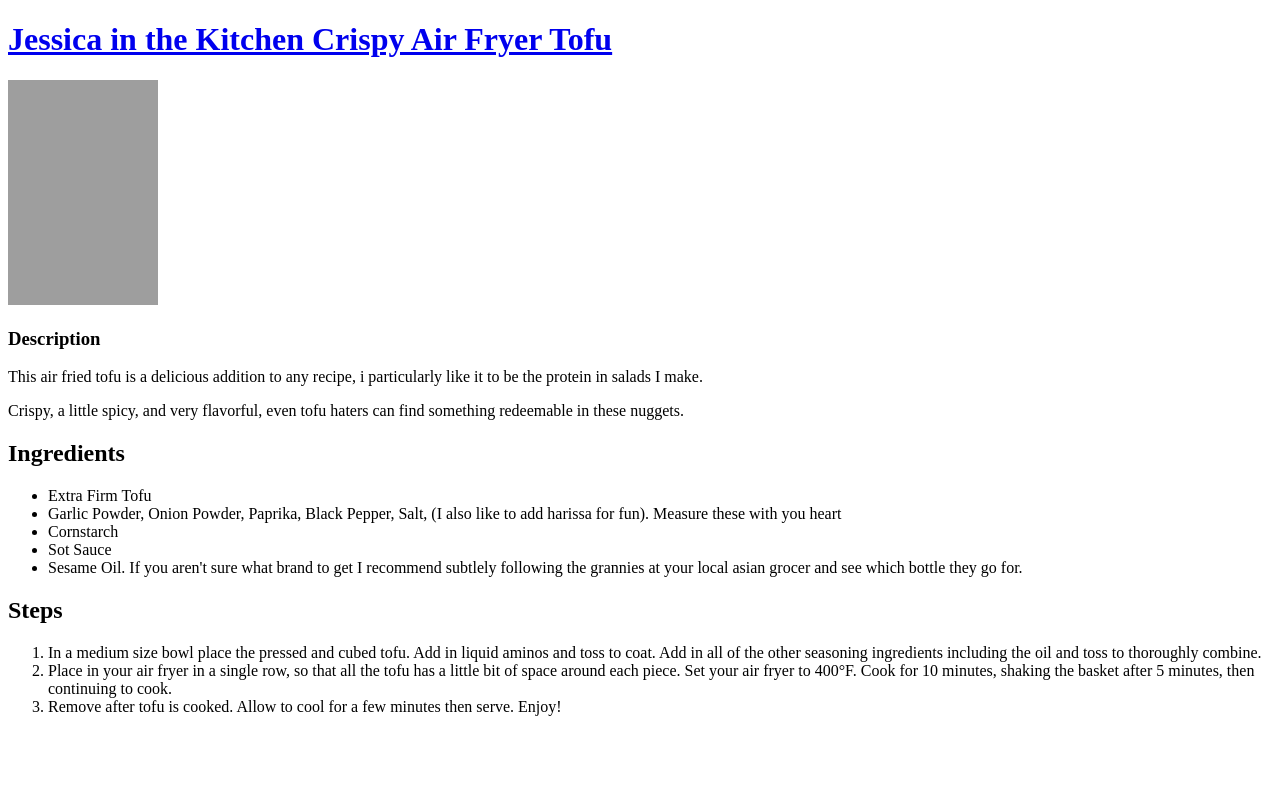
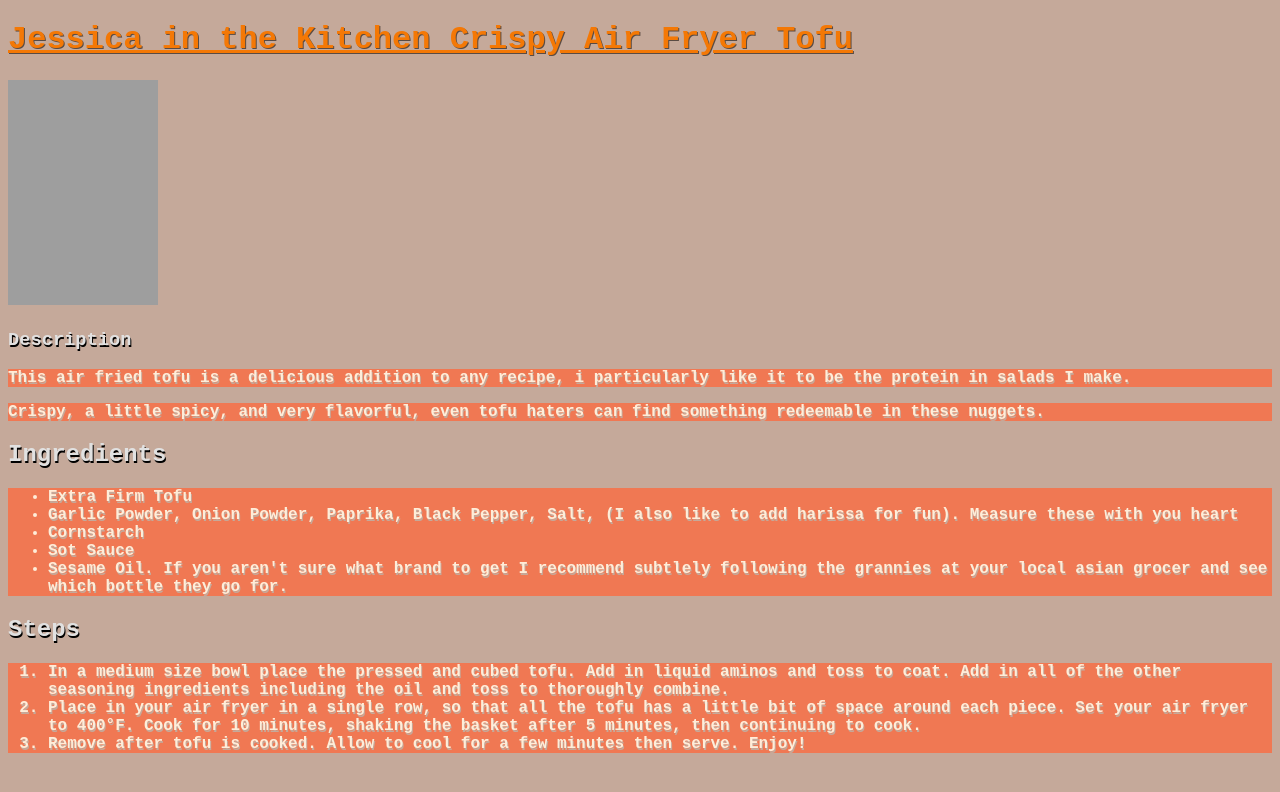
Before and after one commit to coldoatsy/odin-recipes, a plain HTML site: page recipes/af-tofu.html in a window 1280 px wide. Drawn offline with Linux system fonts and the light colour scheme; grey boxes are pictures that could not be loaded.

Commit message:
made changes to styles tofu and srdg

```diff
--- a/css/styles.css
+++ b/css/styles.css
@@ -12,6 +12,8 @@
     background-color: rgb(198,56,19);
     color: rgb(253, 219, 187);
 }
+
+
 /*ggsalad*/
 
 .ggpage{
@@ -36,9 +38,34 @@
 
 /*tofu*/
 
+.tfpage{
+    background-color: rgb(197,169,154);
+    font-family: 'Courier New', Courier, monospace;
+}
+
+.litf, .tfp{
+    background-color:  rgb(240, 120, 83);
+    color:  rgb(254,237,217);
+    text-shadow: 1px 2px 0 rgb(197,169,154);
+    font-weight: 800;
+
+}
+
+.tfheader{
+    color: rgb(225,225,225);
+    text-shadow: 1px 2px 0 #000;
+
+}
+
+#tofulink{
+    color:rgb(244,120,5);
+    text-shadow: 1px 1px 0 rgb(89, 75, 68);
+}
+
 /*sourdough*/
 
 .bbpage{
+    font-family: 'Courier New', Courier, monospace
     background-color: ;
 
 }
--- a/recipes/af-tofu.html
+++ b/recipes/af-tofu.html
@@ -4,23 +4,24 @@
     <meta charset="UTF-8">
     <meta name="viewport" content="width=device-width, initial-scale=1.0">
     <title>Air Fryer Tofu</title>
+    <link rel="stylesheet" href="../css/styles.css">
 </head>
-<body>
-   <a href="https://jessicainthekitchen.com/how-to-make-crispy-air-fryer-tofu/" target="_blank" rel="noopener noreferrer"><h1>Jessica in the Kitchen Crispy Air Fryer Tofu</h1> </a>
+<body class="tfpage">
+   <a id="tofulink" href="https://jessicainthekitchen.com/how-to-make-crispy-air-fryer-tofu/" target="_blank" rel="noopener noreferrer"><h1>Jessica in the Kitchen Crispy Air Fryer Tofu</h1> </a>
     <img src="https://jessicainthekitchen.com/wp-content/uploads/2019/06/Crispy-Air-Fryer-Tofu-23.jpg" alt="a bowl with numerous small cubes of tofu cooked to a golden brown color with a fork and a ramekin with a dipping sauce" height="225" width="150">
-    <h3>Description</h3>
-    <p>This air fried tofu is a delicious addition to any recipe, i particularly like it to be the protein in salads I make.</p>
-    <p>Crispy, a little spicy, and very flavorful, even tofu haters can find something redeemable in these nuggets.</p>
-    <h2>Ingredients</h2>
-    <ul>
+    <h3 class="tfheader">Description</h3>
+    <p class="tfp">This air fried tofu is a delicious addition to any recipe, i particularly like it to be the protein in salads I make.</p>
+    <p class="tfp">Crispy, a little spicy, and very flavorful, even tofu haters can find something redeemable in these nuggets.</p>
+    <h2 class="tfheader">Ingredients</h2>
+    <ul class="litf">
         <li>Extra Firm Tofu</li>
         <li>Garlic Powder, Onion Powder, Paprika, Black Pepper, Salt, (I also like to add harissa for fun). Measure these with you heart</li>
         <li>Cornstarch</li>
         <li>Sot Sauce</li>
         <li>Sesame Oil. If you aren't sure what brand to get I recommend subtlely following the grannies at your local asian grocer and see which bottle they go for.</li>
     </ul>
-    <h2>Steps</h2>
-    <ol>
+    <h2 class="tfheader">Steps</h2>
+    <ol class="litf">
         <li>In a medium size bowl place the pressed and cubed tofu. Add in liquid aminos and toss to coat. Add in all of the other seasoning ingredients including the oil and toss to thoroughly combine.</li>
         <li>Place in your air fryer in a single row, so that all the tofu has a little bit of space around each piece. Set your air fryer to 400°F. Cook for 10 minutes, shaking the basket after 5 minutes, then continuing to cook. </li>
         <li>Remove after tofu is cooked. Allow to cool for a few minutes then serve. Enjoy!</li>
```
Also changed, not shown: recipes/srdg-banbread.html (+4 -3 lines).
